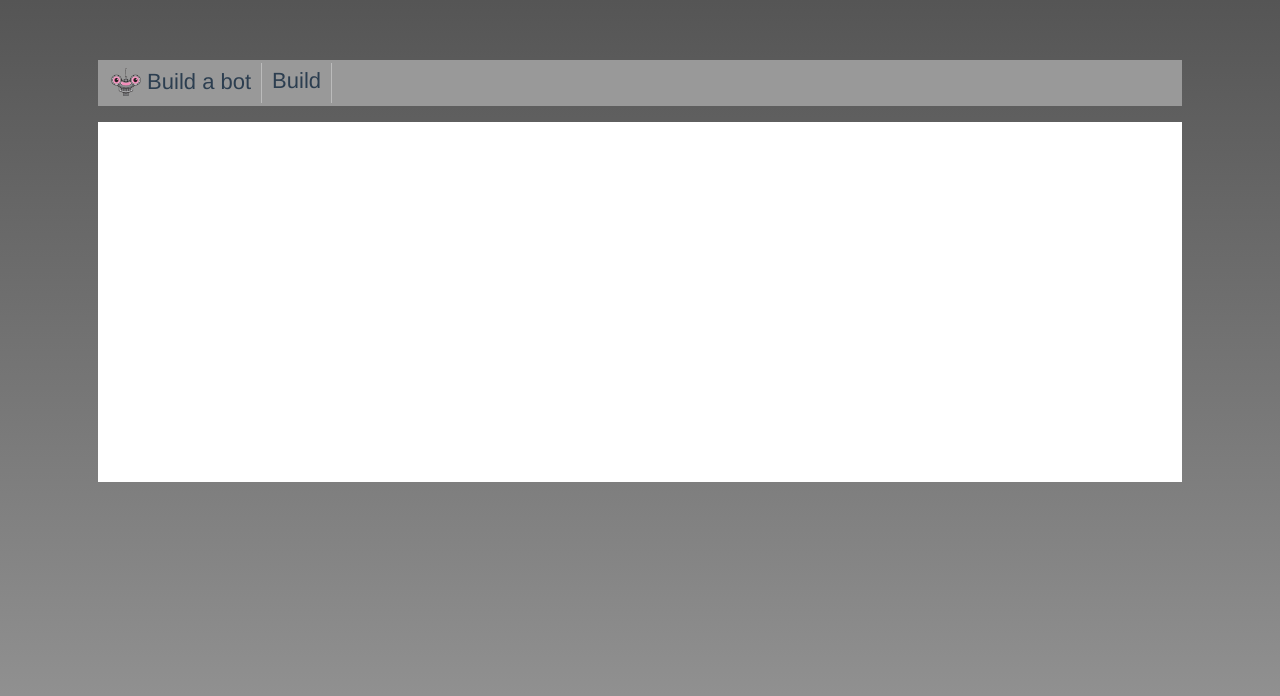
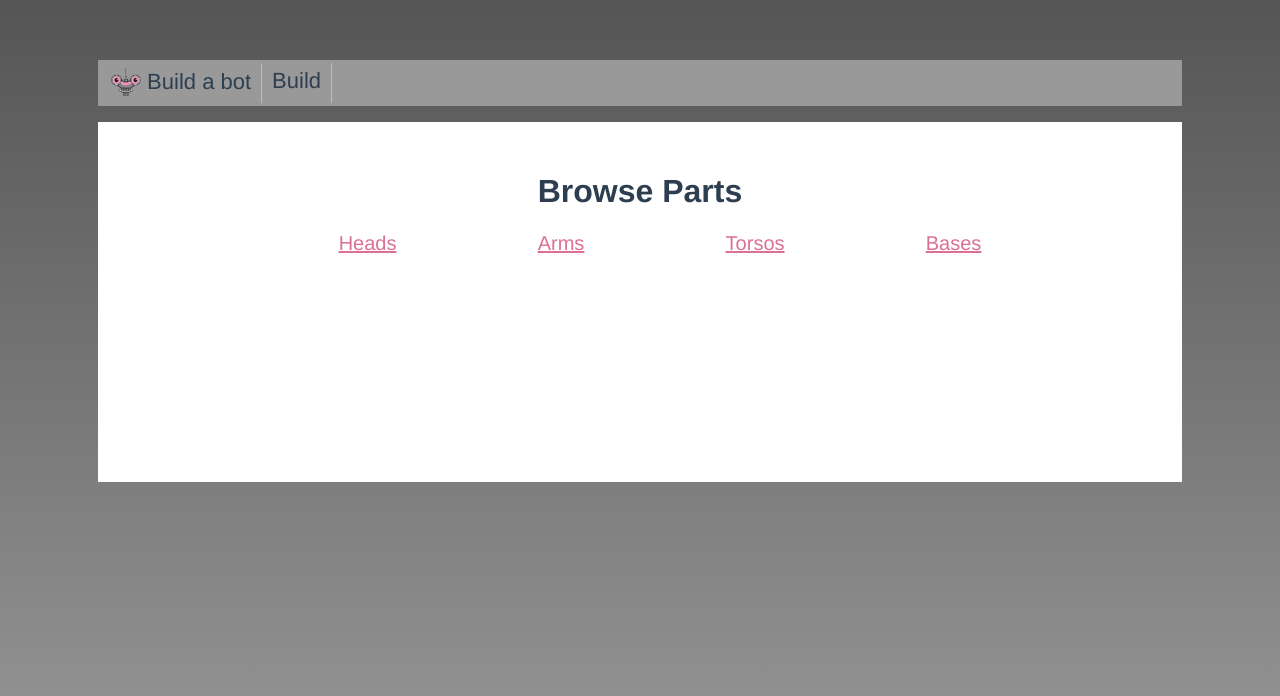
Before and after one commit to adel12790/build-a-bot, a Vue app: page /#/parts/browse in a window 1280 px wide. Shown: the top 696 px of the page. Built offline with nearby package versions, Linux system fonts and the light colour scheme.

Commit message:
nested routes

```diff
--- /dev/null
+++ b/src/parts/BrowsePartInfo.vue
@@ -0,0 +1,28 @@
+<template>
+  <div>
+    <!-- <h2>Arms</h2>The arms are how your robot will interact with the world.
+    They come in a variety of shapes and functions.-->
+    <div v-for="(part, idx) in partInfo" :key="idx">
+      <h4>{{ part.title }}</h4>
+      <div>{{ part.description }}</div>
+    </div>
+  </div>
+</template>
+
+<script>
+import parts from '../data/parts';
+
+export default {
+  name: 'BrowsePartInfo',
+  props: {
+    partName: { type: String, default: '' },
+  },
+  computed: {
+    partInfo() {
+      const { partName } = this;
+      console.log(partName);
+      return parts[partName];
+    },
+  },
+};
+</script>
--- /dev/null
+++ b/src/parts/BrowseParts.vue
@@ -0,0 +1,45 @@
+<template>
+  <div>
+    <h1>Browse Parts</h1>
+    <ul class="menu">
+      <li>
+        <router-link :to="{name: 'BrowsePartInfo', params: {partName: 'heads'}}">Heads</router-link>
+      </li>
+      <li>
+        <router-link :to="{name: 'BrowsePartInfo', params: {partName: 'arms'}}">Arms</router-link>
+      </li>
+      <li>
+        <router-link :to="{name: 'BrowsePartInfo', params: {partName: 'torsos'}}">
+          Torsos</router-link>
+      </li>
+      <li>
+        <router-link :to="{name: 'BrowsePartInfo', params: {partName: 'bases'}}">Bases</router-link>
+      </li>
+    </ul>
+    <router-view />
+  </div>
+</template>
+
+<script>
+export default {
+  name: 'BrowseParts',
+};
+</script>
+
+<style scoped>
+h1 {
+  text-align: center;
+}
+.menu {
+  display: flex;
+  justify-content: space-around;
+  margin: 0 100px;
+  font-size: 20px;
+}
+ul {
+  list-style-type: none;
+}
+a {
+  color: palevioletred;
+}
+</style>
--- a/src/parts/PartInfo.vue
+++ b/src/parts/PartInfo.vue
@@ -1,7 +1,7 @@
 <template>
   <div>
-    <h1>{{ part.title}}</h1>
-    <div>{{part.description}}</div>
+    <h1>{{ part.title }}</h1>
+    <div>{{ part.description }}</div>
   </div>
 </template>
 
@@ -10,9 +10,19 @@ import parts from '../data/parts';
 
 export default {
   name: 'PartInfo',
+  props: {
+    partType: { type: String, default: '' },
+    id: {
+      type: [Number, String],
+      default: '',
+      validator(value) {
+        return Number.isInteger(Number(value));
+      },
+    },
+  },
   computed: {
     part() {
-      const { partType, id } = this.$route.params;
+      const { partType, id } = this;
       return parts[partType].find((part) => part.id === +id);
     },
   },
--- a/src/router/index.js
+++ b/src/router/index.js
@@ -4,6 +4,8 @@ import Router from 'vue-router';
 import HomePage from '../home/HomePage.vue';
 import RobotBuilder from '../build/RobotBuilder.vue';
 import PartInfo from '../parts/PartInfo.vue';
+import BrowseParts from '../parts/BrowseParts.vue';
+import BrowsePartInfo from '../parts/BrowsePartInfo.vue';
 
 Vue.use(Router);
 
@@ -20,9 +22,23 @@ export default new Router({
       component: RobotBuilder,
     },
     {
+      path: '/parts/browse',
+      name: 'BrowseParts',
+      component: BrowseParts,
+      children: [
+        {
+          path: ':partName',
+          name: 'BrowsePartInfo',
+          component: BrowsePartInfo,
+          props: true,
+        },
+      ],
+    },
+    {
       path: '/parts/:partType/:id',
       name: 'Parts',
       component: PartInfo,
+      props: true,
     },
 
   ],
```
Also changed, not shown: src/build/PartSelector.vue.
